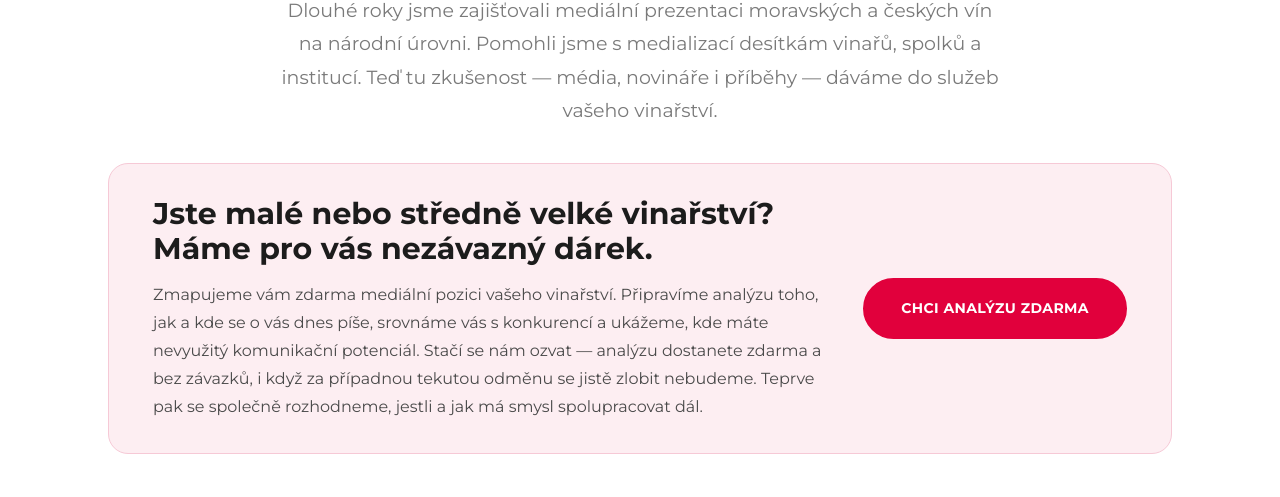
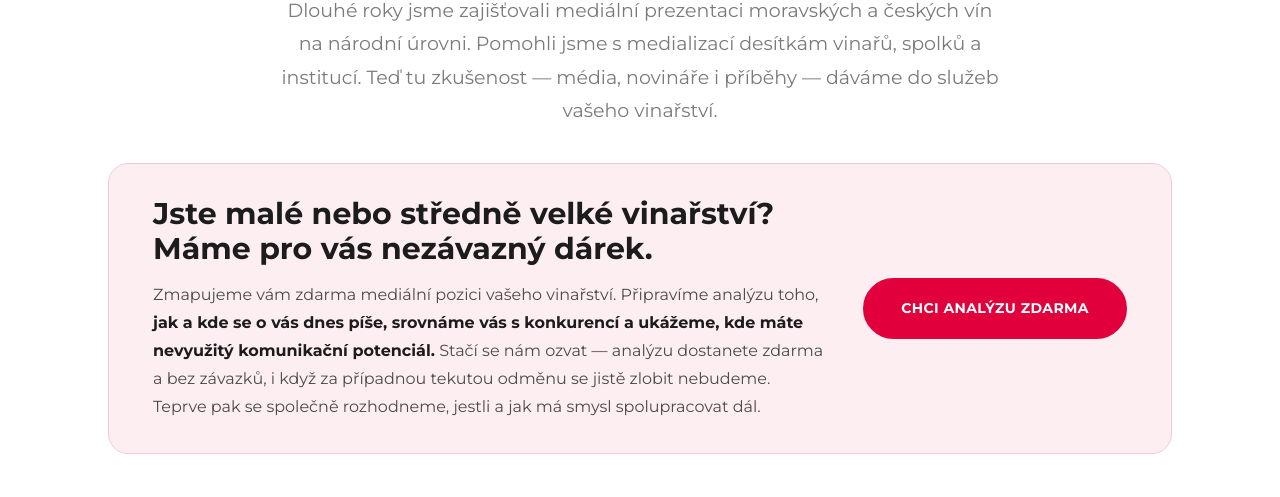
Before and after one commit to Jellyman-creator/omnimedia-pr-pro-vinare, a plain HTML site: page index.html in a window 1280 px wide. Shown: the part 303-800 px from the top of the page. Drawn offline with Linux system fonts and the light colour scheme.

Commit message:
Banner: zvýraznění klíčové fráze o analýze (tučně, tmavě)
Co-Authored-By: Claude Opus 4.8 <noreply@anthropic.com>

```diff
--- a/index.html
+++ b/index.html
@@ -245,7 +245,7 @@ section{padding:45px 0}
     <div class="box">
       <div>
         <h2>Jste malé nebo středně velké vinařství? Máme pro vás nezávazný dárek.</h2>
-        <p>Zmapujeme vám zdarma mediální pozici vašeho vinařství. Připravíme analýzu toho, jak a kde se o vás dnes píše, srovnáme vás s konkurencí a ukážeme, kde máte nevyužitý komunikační potenciál. Stačí se nám ozvat — analýzu dostanete zdarma a bez závazků, i když za případnou tekutou odměnu se jistě zlobit nebudeme. Teprve pak se společně rozhodneme, jestli a jak má smysl spolupracovat dál.</p>
+        <p>Zmapujeme vám zdarma mediální pozici vašeho vinařství. Připravíme analýzu toho, <strong style="color:var(--ink)">jak a kde se o vás dnes píše, srovnáme vás s konkurencí a ukážeme, kde máte nevyužitý komunikační potenciál.</strong> Stačí se nám ozvat — analýzu dostanete zdarma a bez závazků, i když za případnou tekutou odměnu se jistě zlobit nebudeme. Teprve pak se společně rozhodneme, jestli a jak má smysl spolupracovat dál.</p>
       </div>
       <div class="cta"><a href="#kontakt" class="btn btn-primary">Chci analýzu zdarma</a></div>
     </div>
```
